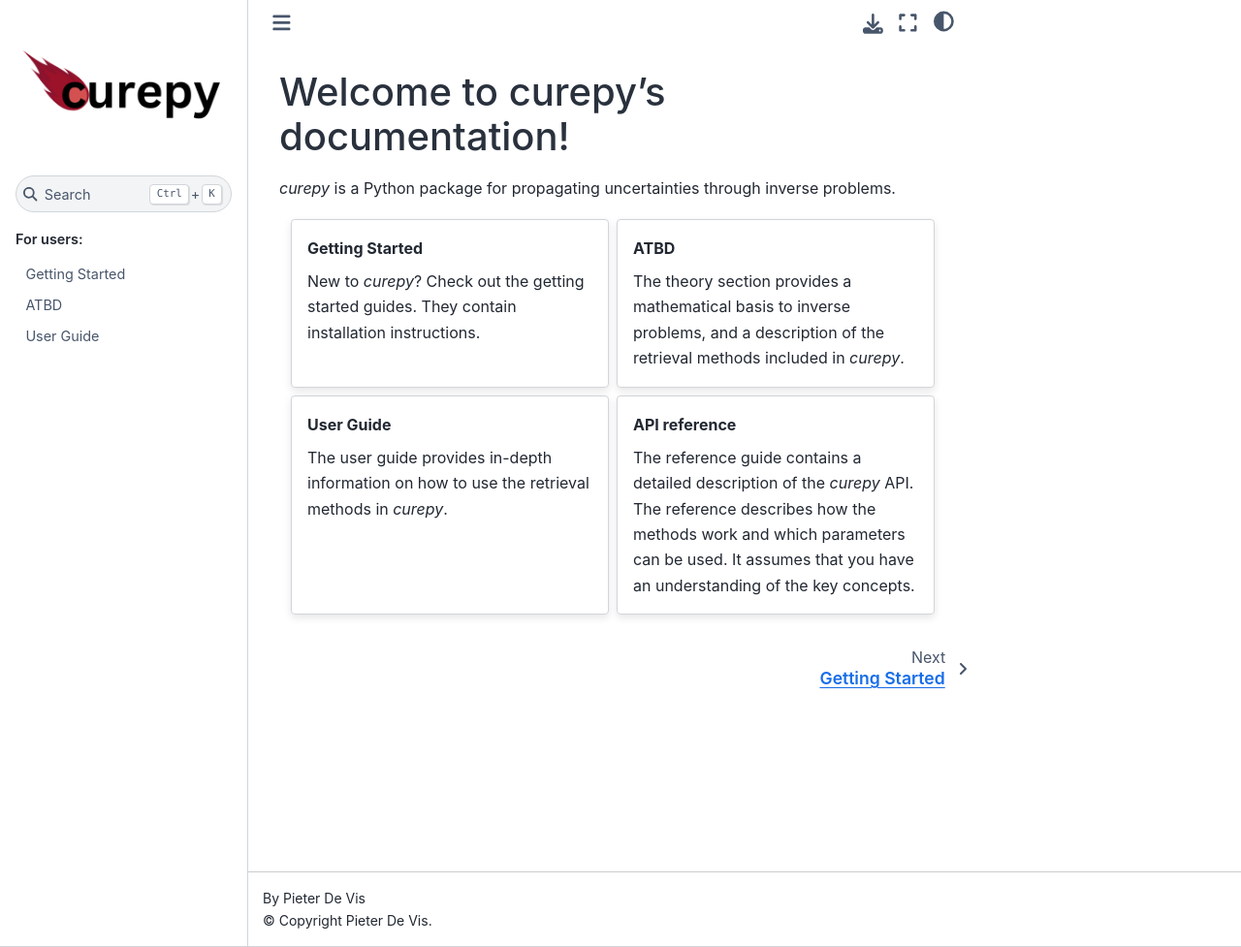
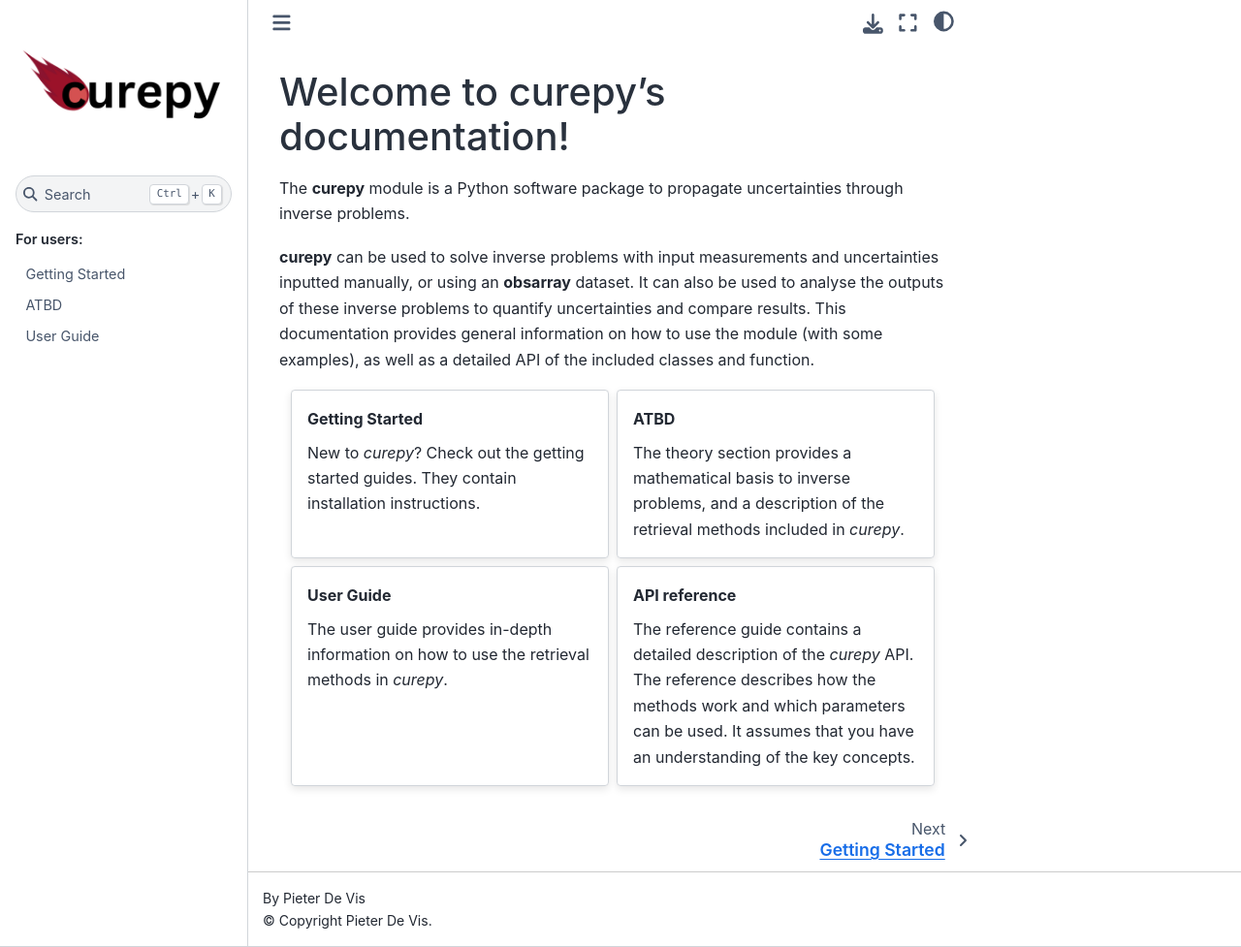
Before and after one commit to comet-toolkit/curepy, a Sphinx documentation site: the page built from docs/index.rst, in a window 1280 px wide and 977 px high. Shown: the whole window at 97% size. Built offline with Sphinx 7.4.7 and the Sphinx Book theme 1.1.4, drawn with Linux system fonts in a browser that asks for light colours; pages that are not in the unit, such as notebooks, are missing from menus.

Commit message:
curepy docs intro

```diff
--- a/docs/index.rst
+++ b/docs/index.rst
@@ -1,7 +1,11 @@
 Welcome to curepy's documentation!
 =========================================================
 
-*curepy* is a Python package for propagating uncertainties through inverse problems.
+The **curepy** module is a Python software package to propagate uncertainties through inverse problems.
+
+**curepy** can be used to solve inverse problems with input measurements and uncertainties inputted manually, or using an **obsarray** dataset.
+It can also be used to analyse the outputs of these inverse problems to quantify uncertainties and compare results.
+This documentation provides general information on how to use the module (with some examples), as well as a detailed API of the included classes and function.
 
 .. grid:: 2
     :gutter: 2
```
